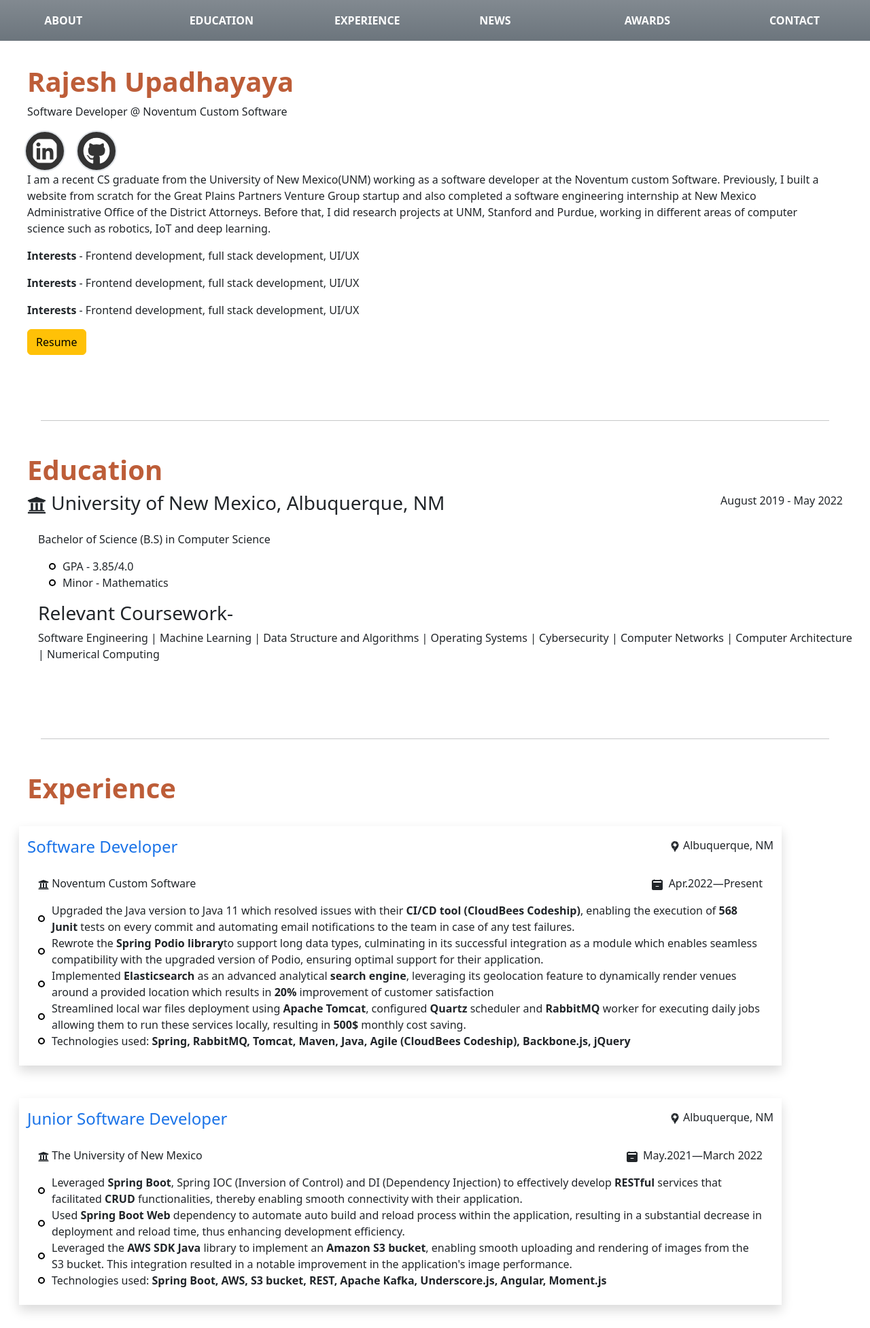
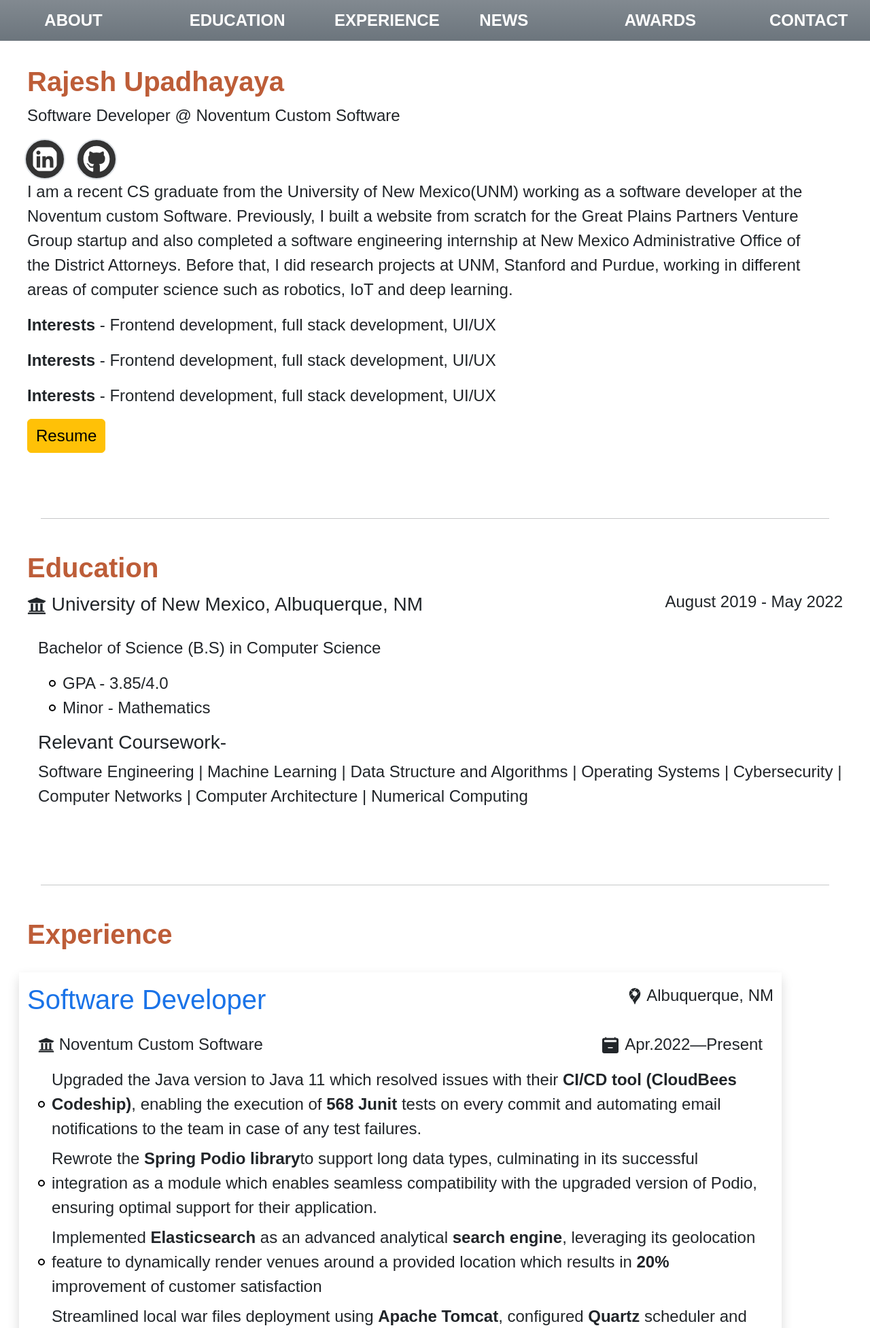
Before and after one commit to upadraj/portofolio, a Django app: page / in a window 1280 px wide. Shown: the top 1953 px of the page at 68% size. Run offline with Django 4.2, Linux system fonts and the light colour scheme; some libraries are stand-ins or nearby versions.

Commit message:
Manage the fontsize and family.

```diff
--- a/templates/base.html
+++ b/templates/base.html
@@ -23,7 +23,7 @@
   <script src="{% static 'js/project.js' %}"></script>
 
 </head>
-<body class="">
+<body class="fs-4" style="font-family: sans-serif">
   <div class="container-fluid">
     {% block content %}
     {% endblock content %}
--- a/templates/component/about.html
+++ b/templates/component/about.html
@@ -42,7 +42,7 @@
     <div class="row">
         <div class="col-1 mb-5">
             <button class="btn btn-warning">
-                <a class="a-none text-black" href="{% static 'docs/ResumeFinal.pdf' %}" target="_blank">Resume</a>
+                <a class="a-none text-black fs-4" href="{% static 'docs/ResumeFinal.pdf' %}" target="_blank">Resume</a>
             </button>
         </div>
     </div>
--- a/templates/component/first-work-experience.html
+++ b/templates/component/first-work-experience.html
@@ -1,6 +1,6 @@
-<div class="col-11 shadow my-4">
+<div class="col-11 shadow my-4 fs-4">
             <div class="d-flex justify-content-between my-3">
-                <h4 class="text-blue">Software Developer</h4>
+                <h4 class="text-blue fs-1">Software Developer</h4>
                 <p>
                     <svg stroke="currentColor" fill="currentColor"
                          stroke-width="0"
@@ -32,10 +32,10 @@
                 </div>
             </div>
             <ul class="mx-3 mb-4">
-                <li>Upgraded the Java version to Java 11 which resolved issues with their <strong>CI/CD tool (CloudBees Codeship)</strong>, enabling the execution of <strong>568 Junit</strong> tests on every commit and automating email notifications to the team in case of any test failures.</li>
-                <li>Rewrote the <strong>Spring Podio library</strong>to support long data types, culminating in its successful integration as a module which enables seamless compatibility with the upgraded version of Podio, ensuring optimal support for their application.</li>
-                <li>Implemented <strong>Elasticsearch</strong> as an advanced analytical <strong>search engine</strong>, leveraging its geolocation feature to dynamically render venues around a provided location which results in <strong>20%</strong> improvement of customer satisfaction </li>
-                <li>Streamlined local war files deployment using <strong>Apache Tomcat</strong>, configured <strong>Quartz</strong> scheduler and <strong>RabbitMQ</strong> worker for executing daily jobs allowing them to run these services locally, resulting in <strong>500$</strong> monthly cost saving.</li>
-                <li>Technologies used:<strong> Spring, RabbitMQ, Tomcat, Maven, Java, Agile (CloudBees Codeship), Backbone.js, jQuery</strong></li>
+                <li class="mb-2">Upgraded the Java version to Java 11 which resolved issues with their <strong>CI/CD tool (CloudBees Codeship)</strong>, enabling the execution of <strong>568 Junit</strong> tests on every commit and automating email notifications to the team in case of any test failures.</li>
+                <li class="mb-2">Rewrote the <strong>Spring Podio library</strong>to support long data types, culminating in its successful integration as a module which enables seamless compatibility with the upgraded version of Podio, ensuring optimal support for their application.</li>
+                <li class="mb-2">Implemented <strong>Elasticsearch</strong> as an advanced analytical <strong>search engine</strong>, leveraging its geolocation feature to dynamically render venues around a provided location which results in <strong>20%</strong> improvement of customer satisfaction </li>
+                <li class="mb-2">Streamlined local war files deployment using <strong>Apache Tomcat</strong>, configured <strong>Quartz</strong> scheduler and <strong>RabbitMQ</strong> worker for executing daily jobs allowing them to run these services locally, resulting in <strong>500$</strong> monthly cost saving.</li>
+                <li class="mb-2">Technologies used:<strong> Spring, RabbitMQ, Tomcat, Maven, Java, Agile (CloudBees Codeship), Backbone.js, jQuery</strong></li>
             </ul>
     </div>
--- a/templates/component/second-work-experience.html
+++ b/templates/component/second-work-experience.html
@@ -1,6 +1,6 @@
-<div class="col-11 shadow my-4">
+<div class="col-11 shadow my-4 fs-4">
             <div class="d-flex justify-content-between my-3">
-                <h4 class="text-blue">Junior Software Developer</h4>
+                <h4 class="text-blue fs-1">Junior Software Developer</h4>
                 <p>
                     <svg stroke="currentColor" fill="currentColor"
                          stroke-width="0"
@@ -32,9 +32,9 @@
                 </div>
             </div>
             <ul class="mx-3 mb-4">
-                <li>Leveraged <strong> Spring Boot</strong>, Spring IOC (Inversion of Control) and DI (Dependency Injection) to effectively develop <strong>RESTful</strong> services that facilitated <strong>CRUD</strong> functionalities, thereby enabling smooth connectivity with their application.</li>
-                <li>Used <strong>Spring Boot Web</strong> dependency to automate auto build and reload process within the application, resulting in a substantial decrease in deployment and reload time, thus enhancing development efficiency.</li>
-                <li>Leveraged the <strong>AWS SDK Java </strong> library to implement an <strong>Amazon S3 bucket</strong>, enabling smooth uploading and rendering of images from the S3 bucket. This integration resulted in a notable improvement in the application's image performance.</li>
-                <li>Technologies used: <strong> Spring Boot, AWS, S3 bucket, REST, Apache Kafka, Underscore.js, Angular, Moment.js </strong></li>
+                <li class="mb-2">Leveraged <strong> Spring Boot</strong>, Spring IOC (Inversion of Control) and DI (Dependency Injection) to effectively develop <strong>RESTful</strong> services that facilitated <strong>CRUD</strong> functionalities, thereby enabling smooth connectivity with their application.</li>
+                <li class="mb-2">Used <strong>Spring Boot Web</strong> dependency to automate auto build and reload process within the application, resulting in a substantial decrease in deployment and reload time, thus enhancing development efficiency.</li>
+                <li class="mb-2">Leveraged the <strong>AWS SDK Java </strong> library to implement an <strong>Amazon S3 bucket</strong>, enabling smooth uploading and rendering of images from the S3 bucket. This integration resulted in a notable improvement in the application's image performance.</li>
+                <li class="mb-2">Technologies used: <strong> Spring Boot, AWS, S3 bucket, REST, Apache Kafka, Underscore.js, Angular, Moment.js </strong></li>
             </ul>
     </div>
--- a/templates/component/third-work-experience.html
+++ b/templates/component/third-work-experience.html
@@ -1,6 +1,6 @@
-<div class="col-11 shadow my-4">
+<div class="col-11 shadow my-4 fs-4">
             <div class="d-flex justify-content-between my-3">
-                <h4 class="text-blue">Software Developer Intern</h4>
+                <h4 class="text-blue fs-1">Software Developer Intern</h4>
                 <p>
                     <svg stroke="currentColor" fill="currentColor"
                          stroke-width="0"
@@ -32,8 +32,8 @@
                 </div>
             </div>
             <ul class="mx-3 mb-4">
-                <li>Coordinated and collaborated in developing a homeless management system using <strong>Django, PostgreSQL, Cookiecutter, Crispy forms and Allauth</strong> which improved efficiency by 40 % in tracking shelter availability</li>
-                <li>Achieved re-imaging and wiping of <strong>800</strong> computer hard drives utilizing network interface card and <strong>ShredOS</strong> and conforming to the Department of Defense wiping standard for heightened data security</li>
-                <li>Technologies used: <strong>Django, PostgreSQL, AllAuth, Bootstrap, ShredOS, JIRA, Amazon SES, Route 53</strong></li>
+                <li class="mb-2">Coordinated and collaborated in developing a homeless management system using <strong>Django, PostgreSQL, Cookiecutter, Crispy forms and Allauth</strong> which improved efficiency by 40 % in tracking shelter availability</li>
+                <li class="mb-2">Achieved re-imaging and wiping of <strong>800</strong> computer hard drives utilizing network interface card and <strong>ShredOS</strong> and conforming to the Department of Defense wiping standard for heightened data security</li>
+                <li class="mb-2">Technologies used: <strong>Django, PostgreSQL, AllAuth, Bootstrap, ShredOS, JIRA, Amazon SES, Route 53</strong></li>
             </ul>
     </div>
```
